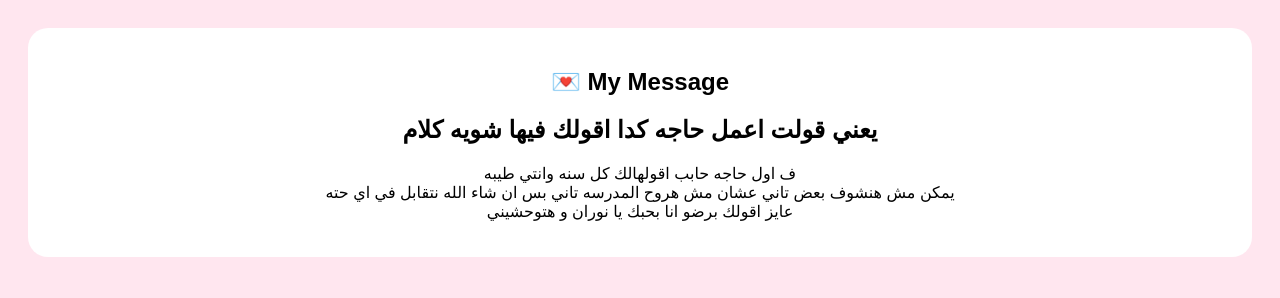
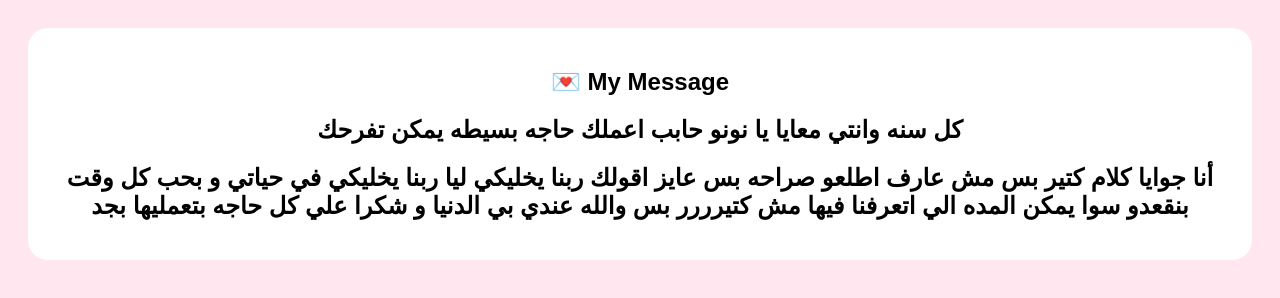
Before and after one commit to narnorty/love_u, a plain HTML site: page home.html in a window 1280 px wide. Drawn offline with Linux system fonts and the light colour scheme.

Commit message:
Update home.html

```diff
--- a/home.html
+++ b/home.html
@@ -26,11 +26,9 @@ img{
 
 <div class="section">
 <h2>💌 My Message</h2>
-<h2>يعني قولت اعمل حاجه كدا اقولك فيها شويه كلام </h2>
+<h2>كل سنه وانتي معايا يا نونو حابب اعملك حاجه بسيطه يمكن تفرحك </h2>
 <p>
- ف اول حاجه حابب اقولهالك كل سنه وانتي طيبه<br>
- يمكن مش هنشوف بعض تاني عشان مش هروح المدرسه تاني بس ان شاء الله نتقابل في اي حته<br>
- عايز اقولك برضو انا بحبك يا نوران و هتوحشيني <br>
+<h2>أنا جوايا كلام كتير بس مش عارف اطلعو صراحه بس عايز اقولك ربنا يخليكي ليا ربنا يخليكي في حياتي و بحب كل وقت بنقعدو سوا يمكن المده الي اتعرفنا فيها مش كتيرررر بس والله عندي بي الدنيا و شكرا علي كل حاجه بتعمليها بجد</h2>
 </p>
 </div>
 
```
